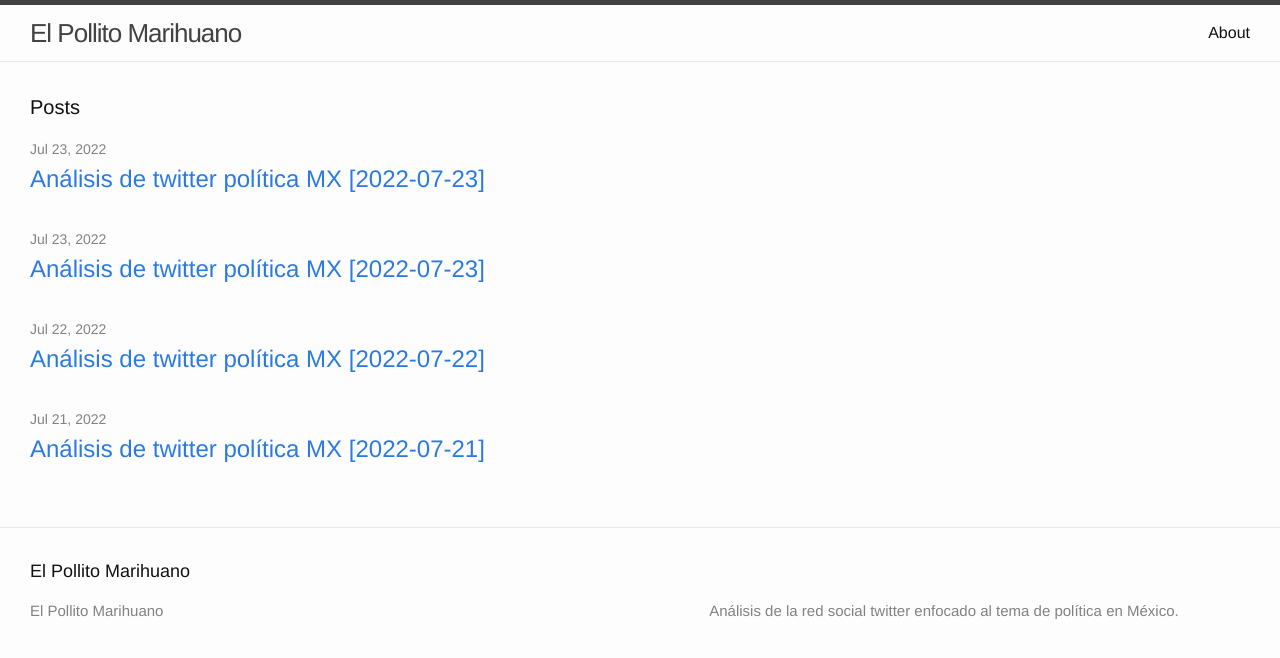
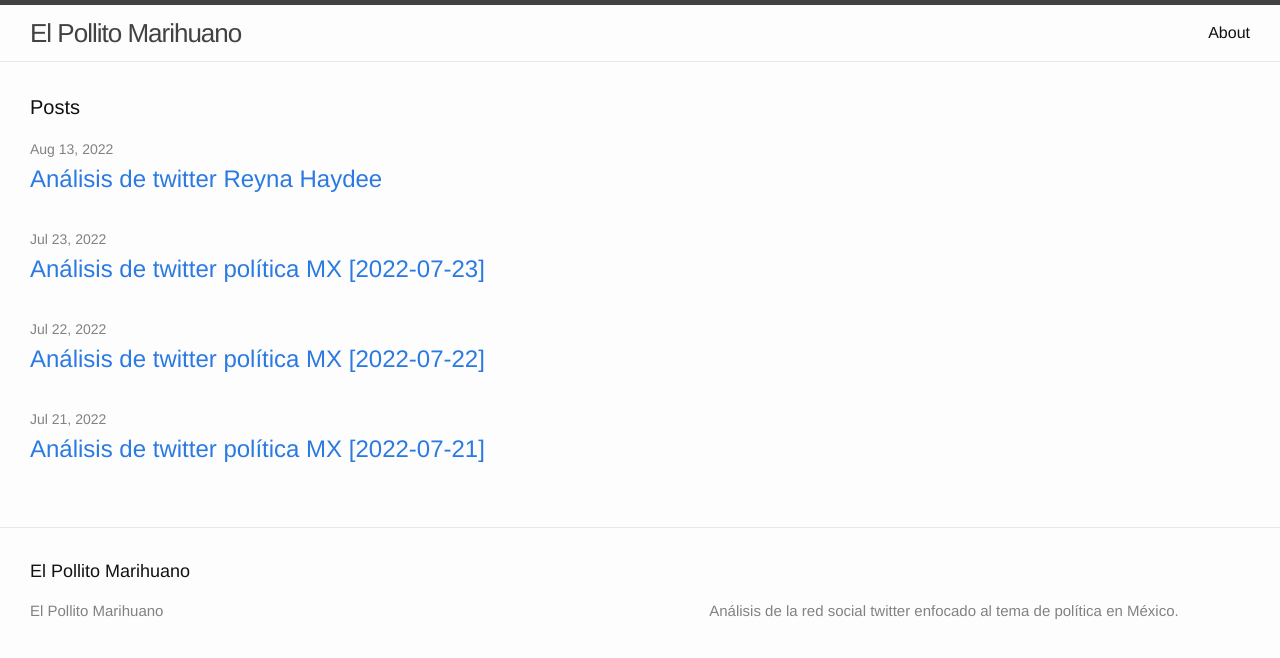
Before and after one commit to mcruzr0609/elpollitomarihuano, a Jekyll site: the page built from index.html, in a window 1280 px wide. Shown: the top 658 px of the page. Built offline with Jekyll 4.4.1, drawn with Linux system fonts in a browser that asks for light colours.

Commit message:
Analisis de Reyna Haydee

```diff
--- a/_posts/2022-08-13-analisis-de-redes-reyna-haydee-2022-08-13.markdown
+++ b/_posts/2022-08-13-analisis-de-redes-reyna-haydee-2022-08-13.markdown
@@ -1,7 +1,7 @@
 ---
 layout: post
-title:  "Análisis de twitter política MX [2022-07-23]"
-date:   2022-07-23 08:30:00
+title:  "Análisis de twitter Reyna Haydee"
+date:   2022-08-13 08:30:00
 categories: analisis
 ---
 
```
Also changed, not shown: other parts of _posts/2022-08-13-analisis-de-redes-reyna-haydee-2022-08-13.markdown (+1 -1 lines).
